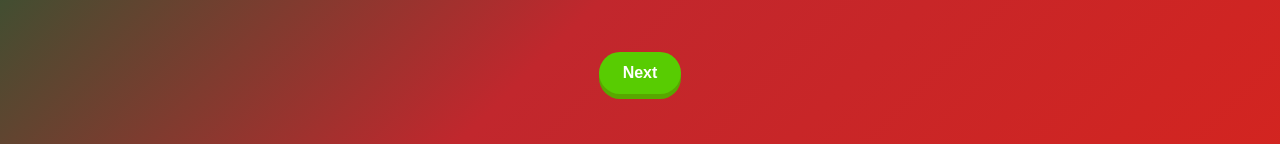
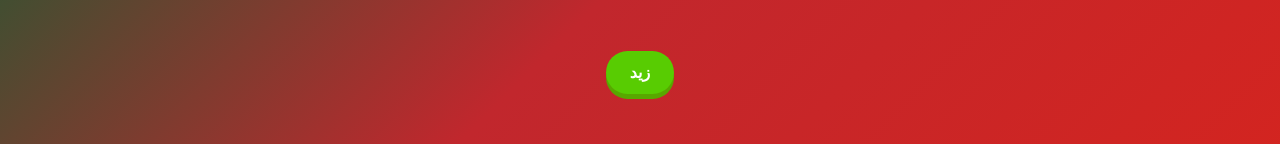
Before and after one commit to helalaou/DarijaGenie, a React (Create React App) app: page / in a window 1280 px wide. Shown: the part 646-790 px from the top of the page. Built offline with nearby package versions, Linux system fonts and the light colour scheme.

Commit message:
feature: added buttons' text is based on current language

```diff
--- a/src/App.js
+++ b/src/App.js
@@ -19,11 +19,25 @@ function App() {
   return (
     <div className="App">
       <LanguageSelector onLanguageChange={handleLanguageChange} />
-      {currentPage === 0 && <IntroPage onNext={handleNext} language={language} />}
-      {currentPage === 1 && (
-        <ExplanationPage onNext={handleNext} onPrevious={handlePrevious} />
-      )}
-      {currentPage === 2 && <ChatScreen onPrevious={handlePrevious} />}
+
+
+      {currentPage === 0 && <IntroPage
+        onNext={handleNext} language={language} />}
+
+
+      {currentPage === 1 && (<ExplanationPage
+        onNext={() => setCurrentPage(currentPage + 1)}
+        onPrevious={() => setCurrentPage(currentPage - 1)}
+        language={language}
+      />)}
+
+
+      {currentPage === 2 && <ChatScreen
+        onPrevious={() => setCurrentPage(currentPage - 1)}  language={language}   />
+
+
+
+      }
     </div>
   );
 }
--- a/src/BACKUP/LanguageSelector/index.js
+++ b/src/BACKUP/LanguageSelector/index.js
@@ -13,6 +13,8 @@ const LanguageSelector = ({ onLanguageChange }) => {
         <option value="English">English</option>
         <option value="Darija">Darija</option>
         <option value="Arabic">Arabic</option>
+        <option value="French">Français</option>
+
       </select>
     </div>
   );
--- a/src/ChatScreen/index.js
+++ b/src/ChatScreen/index.js
@@ -1,19 +1,30 @@
 import React from "react";
 import styles from "./styles.module.css";
+import { getButtonTexts } from "../LanguageSelector";
+
 
 const ChatScreen = ({
-onPrevious }) => {
+    onPrevious , language}) => {
+    const buttonTexts = getButtonTexts(language);
+
+
     return (
+
         <div className={styles.container}>
             <div className={styles.logo}>DarijaGenie</div>
             <div className={styles.chatBox}>
+
+
                 {/* Integrate chatbox with external service here /}
 </div>
 <div className={styles.qrCodes}>
 {/ Add QR code images and links here */}
+
+
             </div>
             <div className={styles.buttonContainerChatScreen}>
-<button className="button" onClick={onPrevious}>Previous</button>
+
+                <button className="button" onClick={onPrevious}>{buttonTexts.previous}</button>
             </div>
         </div>
     );
--- a/src/ExplanationPage/index.js
+++ b/src/ExplanationPage/index.js
@@ -1,7 +1,11 @@
 import React from "react";
 import styles from "./styles.module.css";
+import { getButtonTexts } from "../LanguageSelector";
 
-const ExplanationPage = ({ onNext, onPrevious }) => {
+
+const ExplanationPage = ({ onNext, onPrevious, language }) => {
+  const buttonTexts = getButtonTexts(language);
+
   return (
     <div className={styles.container}>
       <div className={styles.logo}>DarijaGenie</div>
@@ -9,9 +13,10 @@ const ExplanationPage = ({ onNext, onPrevious }) => {
         {/* Add your text and table (image) here */}
       </div>
 
-       <div className={styles.buttonContainerExplanationPage} >
-      <button className="button" onClick={onPrevious}>Previous</button>
-        <button className="button" onClick={onNext}>Next</button>
+      <div className={styles.buttonContainerExplanationPage} >
+        <button className="button" onClick={onPrevious}>{buttonTexts.previous}</button>
+        <button className="button" onClick={onNext}>{buttonTexts.next}</button>
+
       </div>
 
     </div>
--- a/src/IntroPage/index.js
+++ b/src/IntroPage/index.js
@@ -1,8 +1,13 @@
 import React from "react";
+import { getButtonTexts } from "../LanguageSelector";
 import styles from "./styles.module.css";
 
 const IntroPage = ({ onNext, language }) => {
+  const buttonTexts = getButtonTexts(language);
+
+
   const getText = () => {
+
     if (language === "Darija_ar") {
       return {
         title: "سلام, أنا منير, جني الدارجة",
@@ -17,7 +22,7 @@ const IntroPage = ({ onNext, language }) => {
       };
     }
 
-     else if (language === "English") {
+    else if (language === "English") {
       return {
         title: "Hello, I am Mounir, the Darija Genie",
         subtitle: "I am here to teach you Darija in a simple and fun way",
@@ -43,10 +48,13 @@ const IntroPage = ({ onNext, language }) => {
         <h1 className={styles.title}>{text.title}</h1>
         <h1 className={styles.subtitle}>{text.subtitle}</h1>
 
+
         <div className={styles.buttonContainerIntroPage}>
-        <button className="button" onClick={onNext}>Next</button>
+          <button className="button" onClick={onNext}>
+            {buttonTexts.next}
+          </button>
 
-         </div>
+        </div>
       </div>
     </div>
   );
--- a/src/LanguageSelector/index.js
+++ b/src/LanguageSelector/index.js
@@ -1,9 +1,9 @@
-
+// LanguageSelector.js
 import "font-awesome/css/font-awesome.min.css";
 import React from "react";
 import styles from "./styles.module.css";
 
-const LanguageSelector = ({ onLanguageChange }) => {
+const LanguageSelector = ({ onLanguageChange, language }) => {
   const handleChange = (event) => {
     onLanguageChange(event.target.value);
   };
@@ -11,16 +11,27 @@ const LanguageSelector = ({ onLanguageChange }) => {
   return (
     <div className={styles.container}>
       <i className={`fa fa-language ${styles.globeIcon}`}></i>
-      <select className={styles.languageSelect} onChange={handleChange}>
+      <select className={styles.languageSelect} onChange={handleChange} value={language}>
         <option value="Darija_ar">الدارجة</option>
         <option value="Darija_roman">Darija</option>
         <option value="English">English</option>
-        <option value= "French">Français</option>
-
-
+        <option value="French">Français</option>
       </select>
     </div>
   );
 };
 
+const getButtonTexts = (language) => {
+  const buttonTexts = {
+    Darija_ar: { next: "زيد", previous: "رجع" },
+    Darija_roman: { next: "zid", previous: "rja3" },
+    English: { next: "Next", previous: "Previous" },
+    French: { next: "Suivant", previous: "Précédent" },
+  };
+
+  return buttonTexts[language];
+};
+
+export { getButtonTexts };
+
 export default LanguageSelector;
```
Lines whose indentation alone changed are shown as unchanged.
